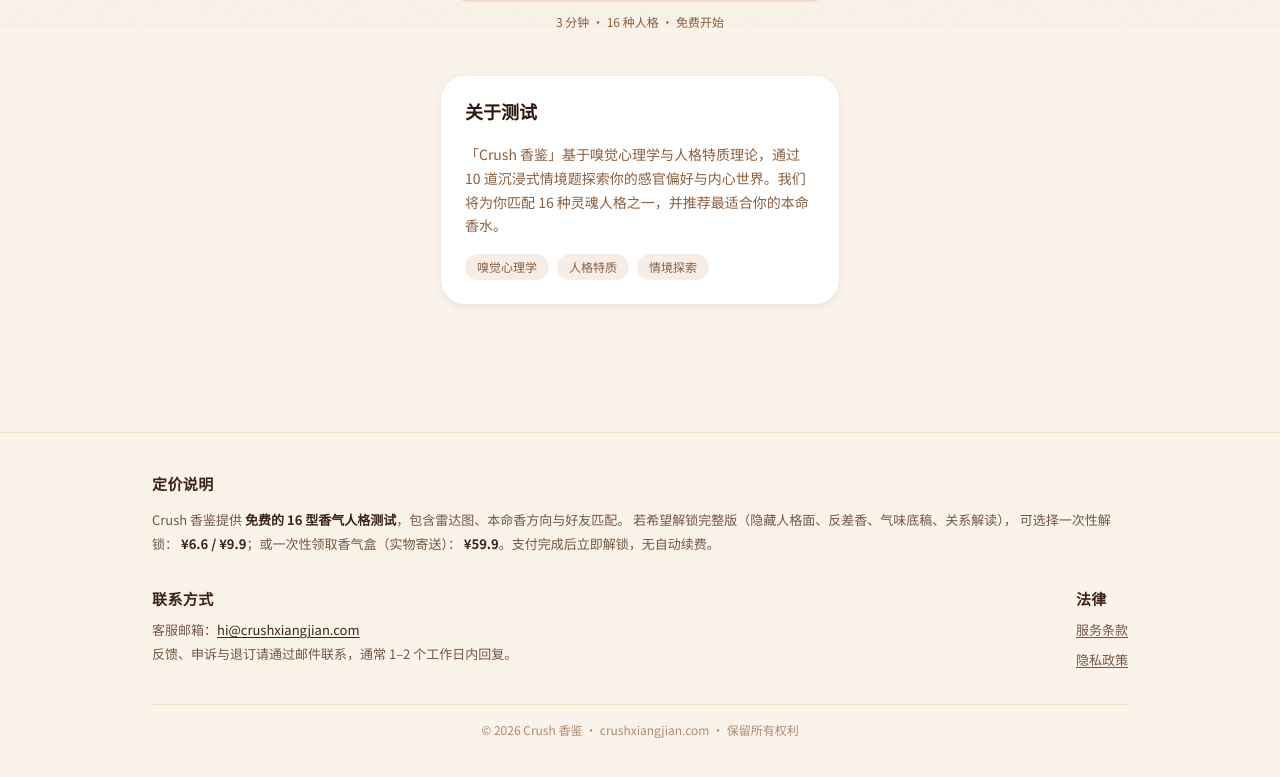
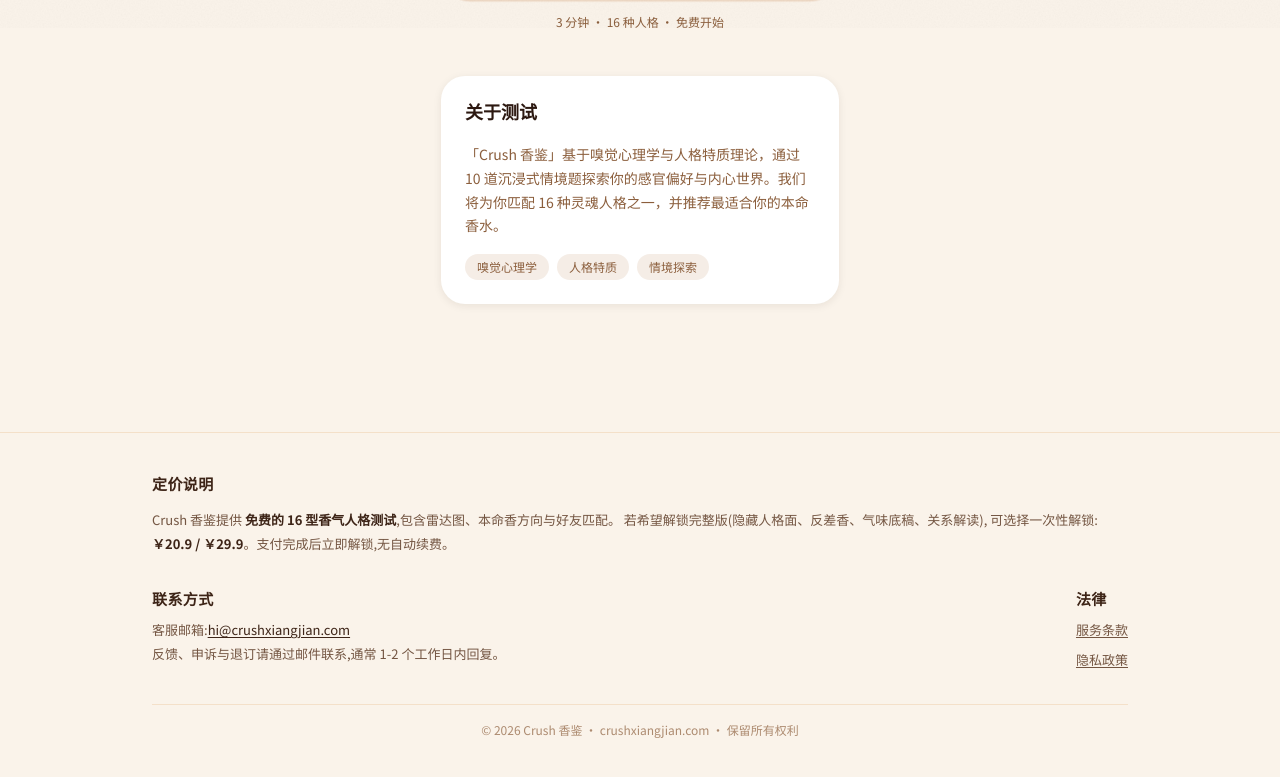
Before and after one commit to Ici17/Crush-Xiangjian, a Next.js app: page / in a window 1280 px wide. Shown: the part 852-1629 px from the top of the page. Built offline with nearby package versions, Linux system fonts and the light colour scheme.

Commit message:
feat: 价格改 29.9/20.9 + 全站清除一次性香气盒入口

```diff
--- a/components/SiteFooter.tsx
+++ b/components/SiteFooter.tsx
@@ -1,9 +1,9 @@
 import Link from "next/link";
 
 /**
- * 全站页脚 — 满足 Waffo 自检：
- *   3. 客服联系方式（邮件）
- *   4. 定价摘要（免费测 + 解锁档 + 一次性香气盒）
+ * 全站页脚 - 满足 Waffo 自检:
+ *   3. 客服联系方式(邮件)
+ *   4. 定价摘要(免费测 + 解锁档)
  *   同时提供「服务条款 / 隐私政策」入口
  */
 export default function SiteFooter() {
@@ -22,13 +22,11 @@
           <p className="text-amber-800/85 text-[13px] leading-[1.85]">
             Crush 香鉴提供
             <strong className="text-amber-900"> 免费的 16 型香气人格测试</strong>
-            ，包含雷达图、本命香方向与好友匹配。
-            若希望解锁完整版（隐藏人格面、反差香、气味底稿、关系解读），
-            可选择一次性解锁：
-            <strong className="text-amber-900"> ¥6.6 / ¥9.9</strong>
-            ；或一次性领取香气盒（实物寄送）：
-            <strong className="text-amber-900"> ¥59.9</strong>
-            。支付完成后立即解锁，无自动续费。
+            ,包含雷达图、本命香方向与好友匹配。
+            若希望解锁完整版(隐藏人格面、反差香、气味底稿、关系解读),
+            可选择一次性解锁:
+            <strong className="text-amber-900"> ￥20.9 / ￥29.9</strong>
+            。支付完成后立即解锁,无自动续费。
           </p>
         </div>
 
@@ -39,7 +37,7 @@
               联系方式
             </h3>
             <p className="leading-[1.85]">
-              客服邮箱：
+              客服邮箱:
               <a
                 href="mailto:hi@crushxiangjian.com"
                 className="text-amber-900 underline underline-offset-2 hover:text-amber-700"
@@ -47,7 +45,7 @@
                 hi@crushxiangjian.com
               </a>
               <br />
-              反馈、申诉与退订请通过邮件联系，通常 1–2 个工作日内回复。
+              反馈、申诉与退订请通过邮件联系,通常 1-2 个工作日内回复。
             </p>
           </div>
 
```
